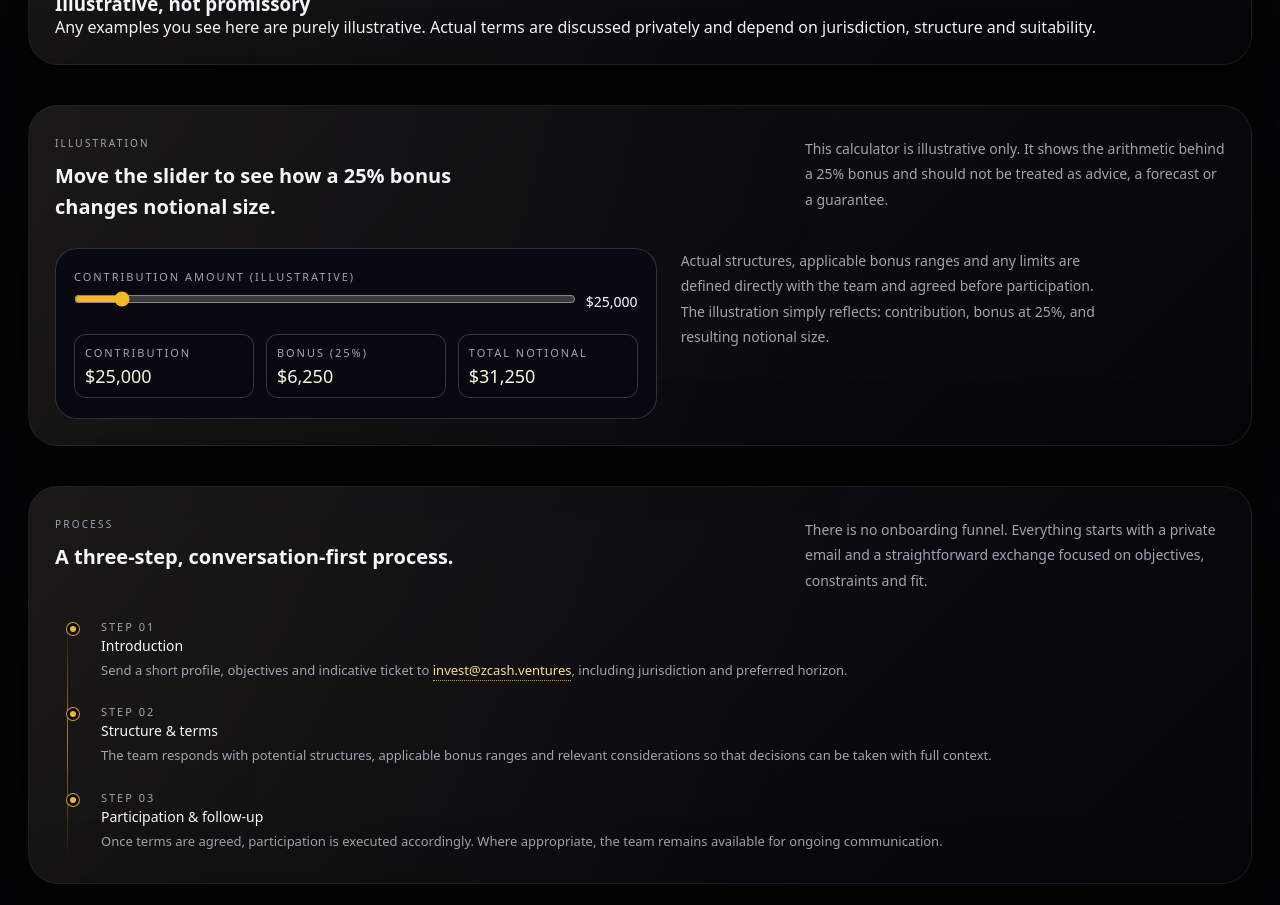
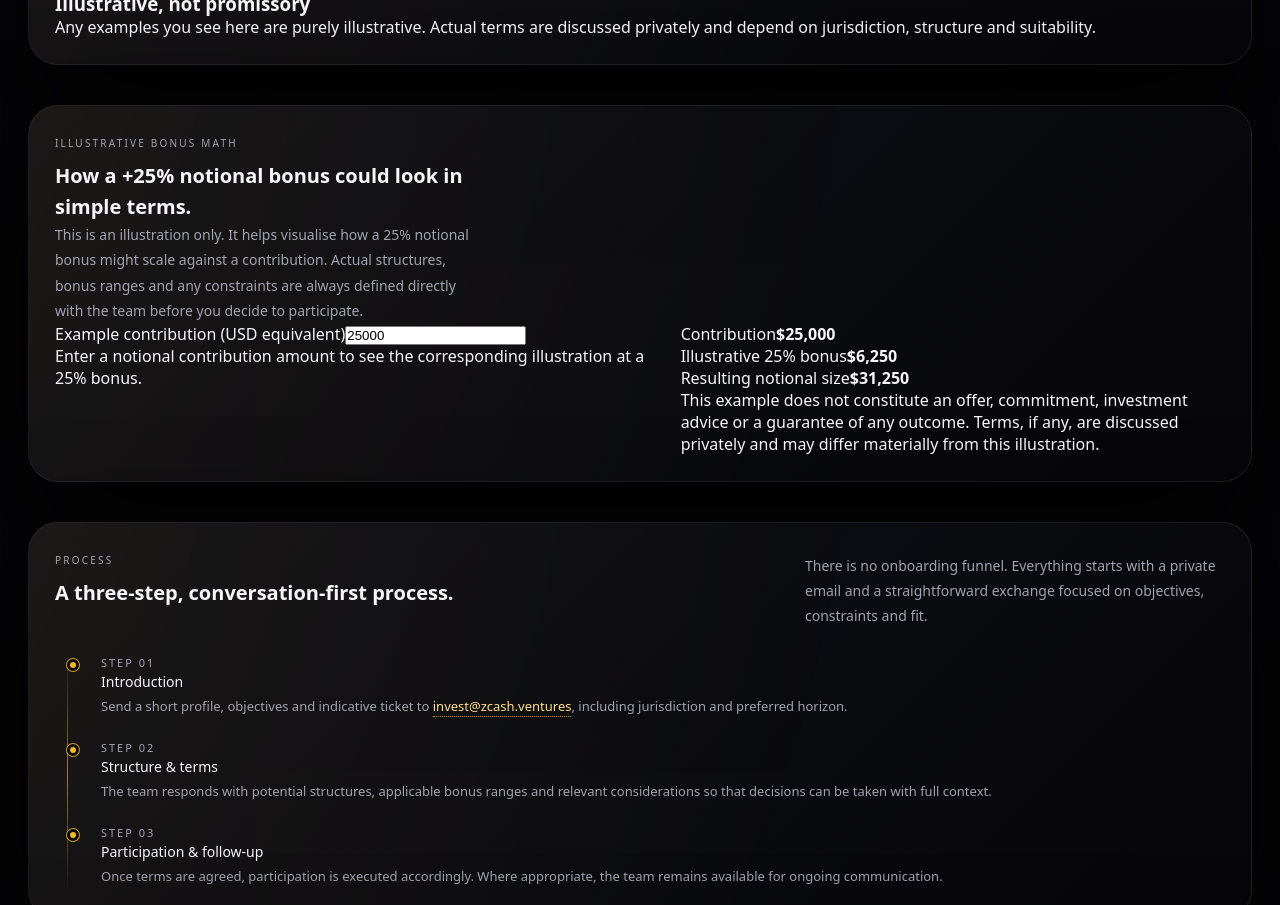
Before and after one commit to Gatsby01k/zcv-land, a Next.js app: page / in a window 1280 px wide. Shown: the part 1920-2825 px from the top of the page. Built offline with nearby package versions, Linux system fonts and the light colour scheme.

Commit message:
Update CalculatorSection.tsx

```diff
--- a/components/sections/CalculatorSection.tsx
+++ b/components/sections/CalculatorSection.tsx
@@ -13,58 +13,58 @@ export default function CalculatorSection() {
   return (
     <section className="block reveal" id="calculator">
       <div className="block-inner">
-        <div className="block-headline">
-          <div>
-            <div className="block-kicker">Illustration</div>
-            <h2 className="block-title">
-              Move the slider to see how a 25% bonus changes notional size.
-            </h2>
+        <header className="block-header">
+          <p className="block-kicker">Illustrative bonus math</p>
+          <h2 className="block-title">
+            How a +25% notional bonus could look in simple terms.
+          </h2>
+          <p className="block-copy">
+            This is an illustration only. It helps visualise how a 25% notional
+            bonus might scale against a contribution. Actual structures, bonus
+            ranges and any constraints are always defined directly with the team
+            before you decide to participate.
+          </p>
+        </header>
+
+        <div className="calc-grid">
+          <div className="calc-input">
+            <label htmlFor="amount">Example contribution (USD equivalent)</label>
+            <input
+              id="amount"
+              type="number"
+              min={0}
+              step={1000}
+              value={amount}
+              onChange={(e) => {
+                const value = Number(e.target.value || 0);
+                setAmount(value < 0 ? 0 : value);
+              }}
+            />
+            <p className="calc-hint">
+              Enter a notional contribution amount to see the corresponding
+              illustration at a 25% bonus.
+            </p>
           </div>
-          <p className="block-copy">
-            This calculator is illustrative only. It shows the arithmetic behind
-            a 25% bonus and should not be treated as advice, a forecast or a
-            guarantee.
-          </p>
-        </div>
-        <div className="calc-grid">
-          <div className="calc-panel">
-            <div>
-              <div className="calc-label">Contribution amount (illustrative)</div>
-              <div className="calc-input-row">
-                <div className="calc-slider-wrap">
-                  <input
-                    type="range"
-                    min={5000}
-                    max={250000}
-                    step={5000}
-                    value={amount}
-                    onChange={(e) => setAmount(parseInt(e.target.value, 10))}
-                  />
-                </div>
-                <div className="calc-value-display">{formatUSD(amount)}</div>
-              </div>
+
+          <div className="calc-results">
+            <div className="calc-row">
+              <span>Contribution</span>
+              <strong>{formatUSD(amount)}</strong>
             </div>
-            <div className="calc-cols">
-              <div className="calc-box">
-                <div className="calc-box-label">Contribution</div>
-                <div className="calc-box-value">{formatUSD(amount)}</div>
-              </div>
-              <div className="calc-box">
-                <div className="calc-box-label">Bonus (25%)</div>
-                <div className="calc-box-value">{formatUSD(bonus)}</div>
-              </div>
-              <div className="calc-box">
-                <div className="calc-box-label">Total notional</div>
-                <div className="calc-box-value">{formatUSD(total)}</div>
-              </div>
+            <div className="calc-row">
+              <span>Illustrative 25% bonus</span>
+              <strong>{formatUSD(bonus)}</strong>
             </div>
+            <div className="calc-row calc-row-total">
+              <span>Resulting notional size</span>
+              <strong>{formatUSD(total)}</strong>
+            </div>
+            <p className="calc-disclaimer">
+              This example does not constitute an offer, commitment, investment
+              advice or a guarantee of any outcome. Terms, if any, are discussed
+              privately and may differ materially from this illustration.
+            </p>
           </div>
-          <p className="block-copy">
-            Actual structures, applicable bonus ranges and any limits are defined
-            directly with the team and agreed before participation. The
-            illustration simply reflects: contribution, bonus at 25%, and
-            resulting notional size.
-          </p>
         </div>
       </div>
     </section>
```
